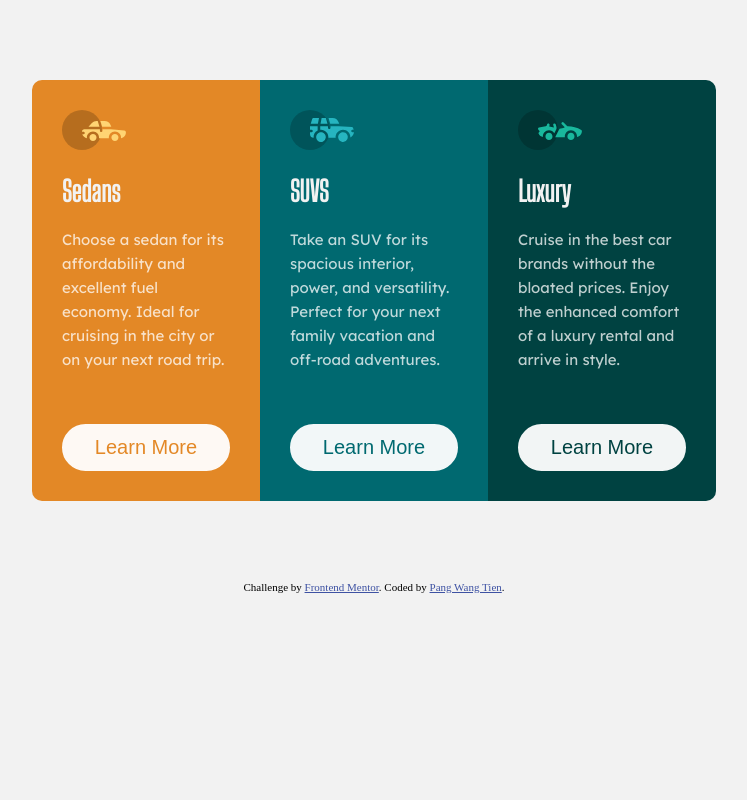
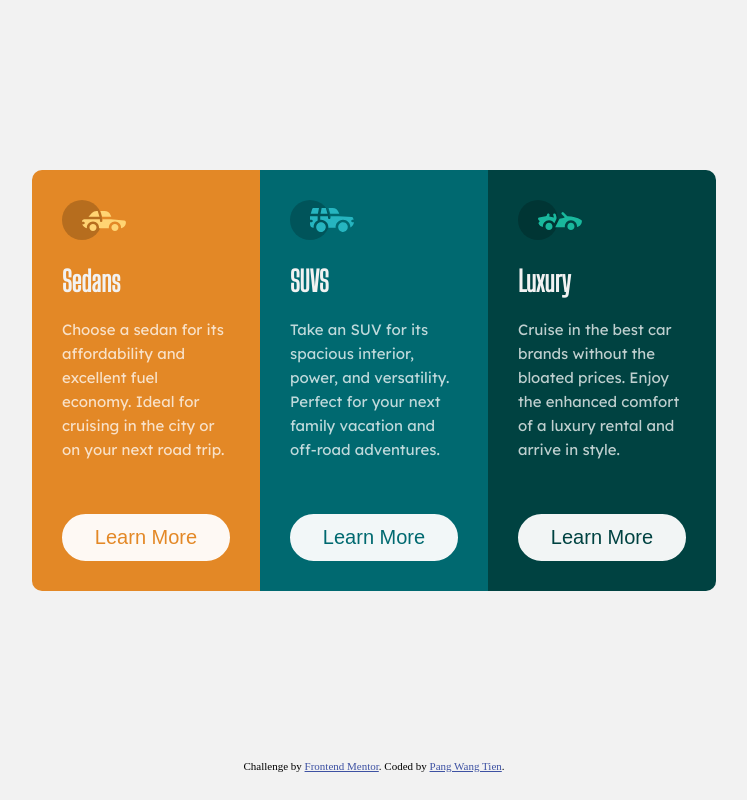
Before and after one commit to wangtienp/challenges, a plain HTML site: page 3-column-preview-card-component-main/index.html in a window 1280 px wide. Shown: the whole page, without its empty margins (266-1013 px from the left). Drawn offline with Linux system fonts and the light colour scheme.

Commit message:
push and commit

```diff
--- a/3-column-preview-card-component-main/styles.css
+++ b/3-column-preview-card-component-main/styles.css
@@ -26,13 +26,11 @@ body{
     grid-template-columns: repeat(3,1fr);
     align-content: center;
     justify-content: center;
-    margin-top: 10dvh;
-    margin-bottom: 10dvh;
-    border-radius: 10px;
-    overflow: hidden;
+    height: 95dvh;
 }
 #box1{
     background-color: var(--clr-bright-orange);
+    border-radius: 10px 0 0 10px;
 
 }
 #box2{
@@ -40,7 +38,7 @@ body{
 }
 #box3{
     background-color: var(--clr-very-dark-cyan);
-
+    border-radius: 0 10px 10px 0;
 }
 .box p{
     font-family: var(--ff-lexend-deca);
```
